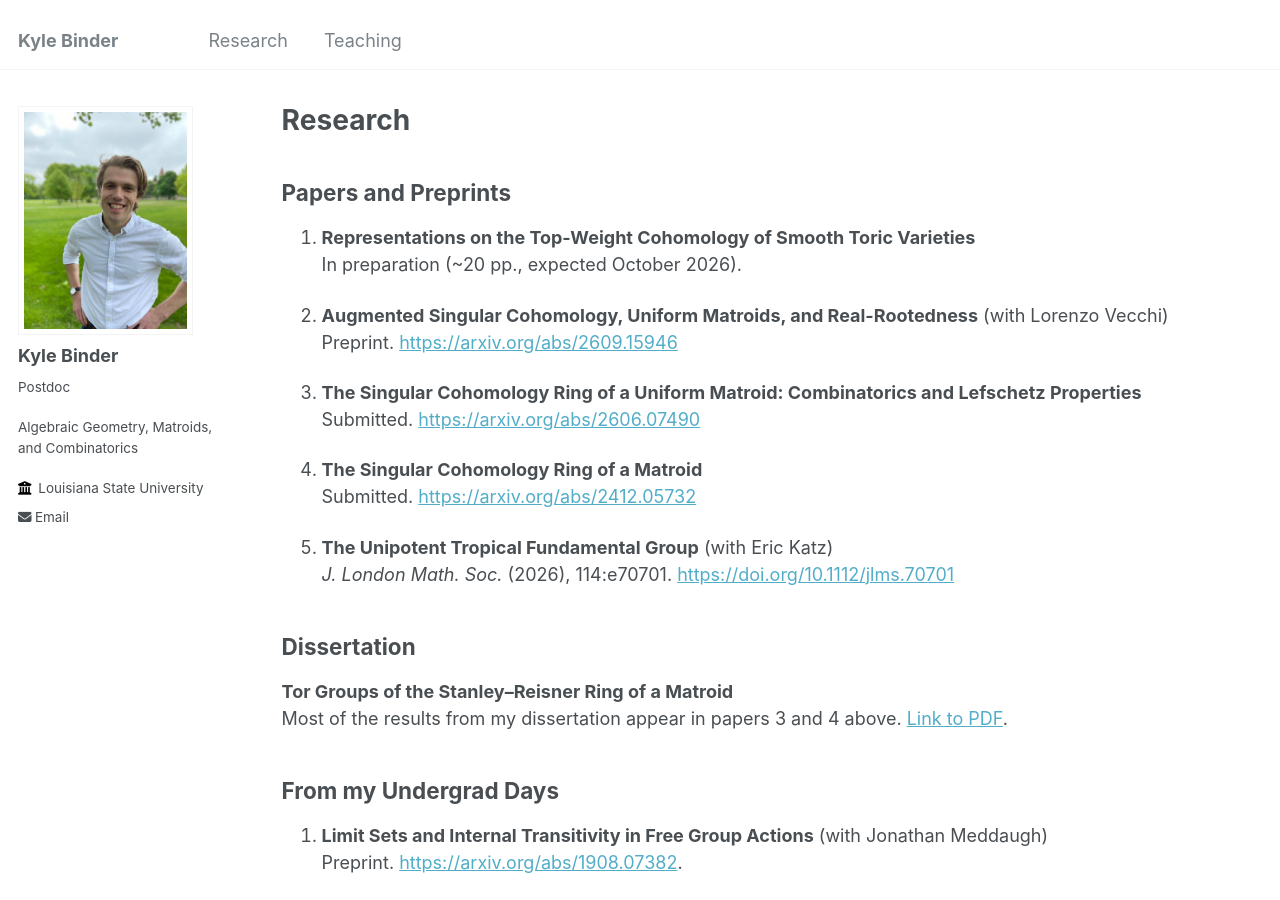
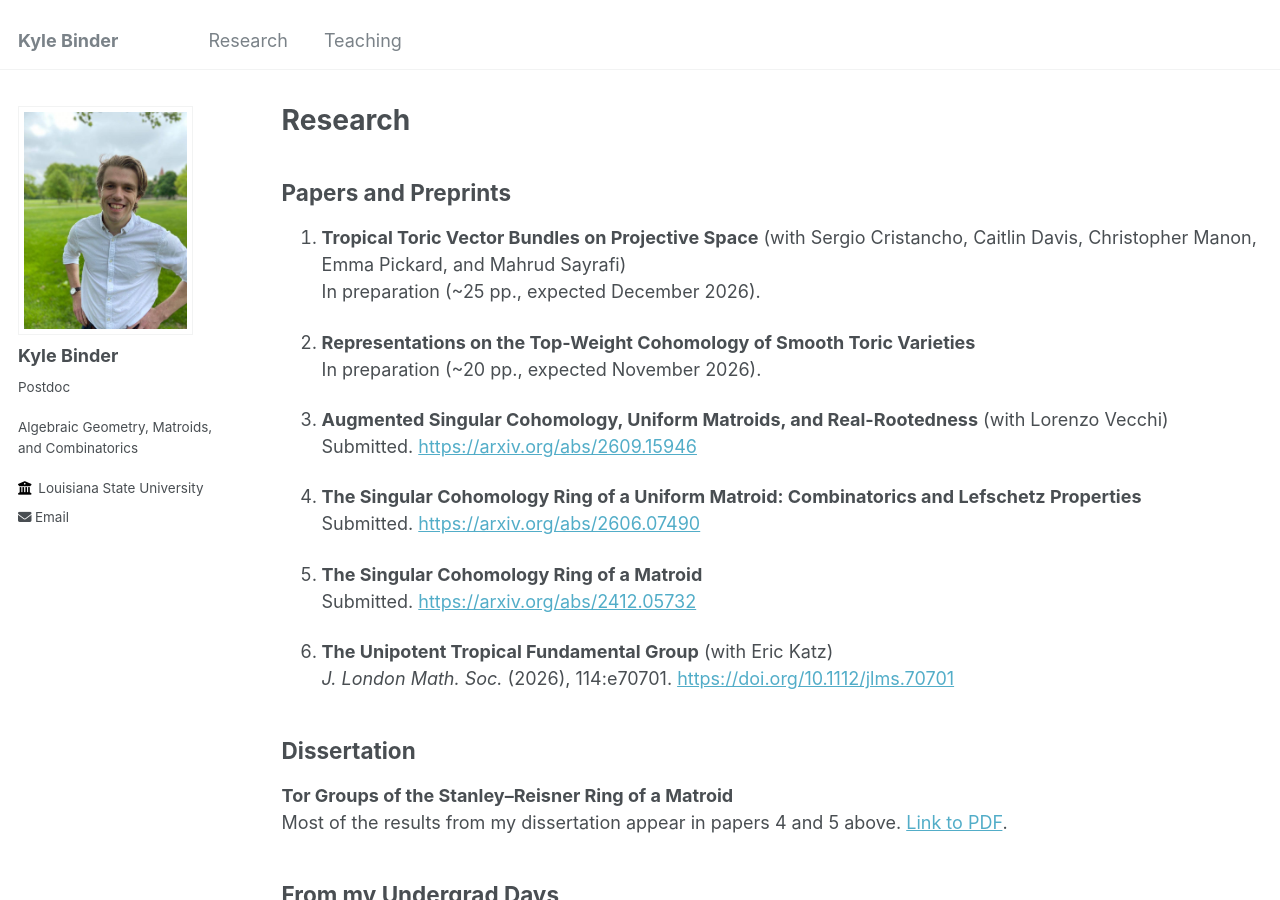
Before and after one commit to bindercommakyle/bindercommakyle.github.io, a Jekyll site: the page built from _pages/research.md, in a window 1280 px wide and 900 px high. Built offline with Jekyll 4.4.1, drawn with Linux system fonts in a browser that asks for light colours.

Commit message:
Update research.md

```diff
--- a/_pages/research.md
+++ b/_pages/research.md
@@ -7,11 +7,14 @@ author_profile: true
 
 ## Papers and Preprints
 
-1. **Representations on the Top-Weight Cohomology of Smooth Toric Varieties** <br>
-In preparation (~20 pp., expected October 2026).
+1. **Tropical Toric Vector Bundles on Projective Space** (with Sergio Cristancho, Caitlin Davis, Christopher Manon, Emma Pickard, and Mahrud Sayrafi) <br>
+In preparation (~25 pp., expected December 2026).
 
-2. **Augmented Singular Cohomology, Uniform Matroids, and Real-Rootedness** (with Lorenzo Vecchi) <br>
-Preprint. [https://arxiv.org/abs/2609.15946](https://arxiv.org/abs/2609.15946)
+2. **Representations on the Top-Weight Cohomology of Smooth Toric Varieties** <br>
+In preparation (~20 pp., expected November 2026).
+
+3. **Augmented Singular Cohomology, Uniform Matroids, and Real-Rootedness** (with Lorenzo Vecchi) <br>
+Submitted. [https://arxiv.org/abs/2609.15946](https://arxiv.org/abs/2609.15946)
 
 4. **The Singular Cohomology Ring of a Uniform Matroid: Combinatorics and Lefschetz Properties** <br>
 Submitted. [https://arxiv.org/abs/2606.07490](https://arxiv.org/abs/2606.07490)
@@ -24,7 +27,7 @@ _J. London Math. Soc._ (2026), 114:e70701. [https://doi.org/10.1112/jlms.70701](
 
 ## Dissertation
 **Tor Groups of the Stanley--Reisner Ring of a Matroid** <br>
-Most of the results from my dissertation appear in papers 3 and 4 above.
+Most of the results from my dissertation appear in papers 4 and 5 above.
 [Link to PDF](http://rave.ohiolink.edu/etdc/view?acc_num=osu1744360382902721).
 
 ## From my Undergrad Days
```
